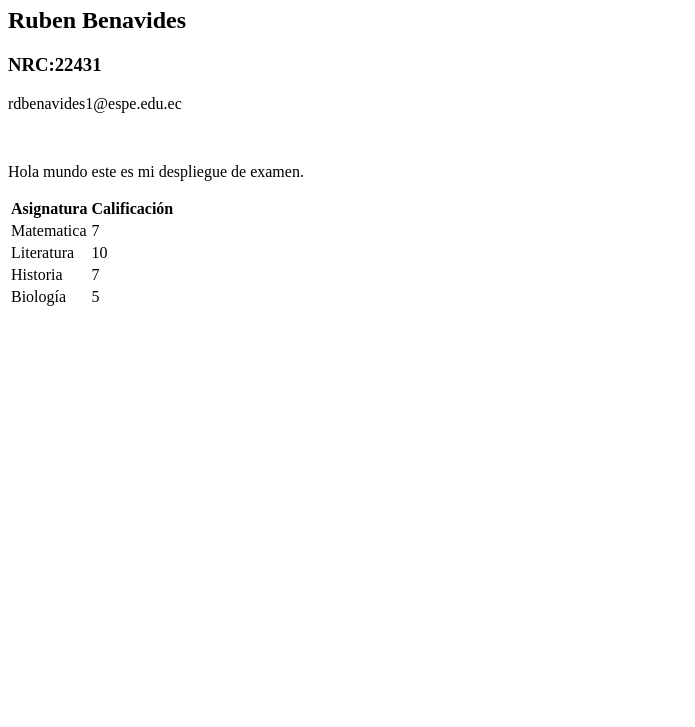
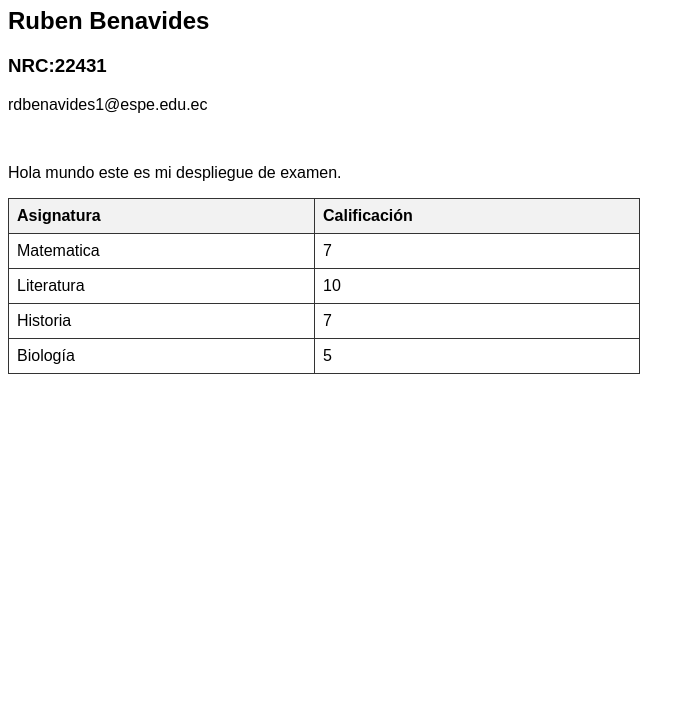
Before and after one commit to RubenBenavidess/ExamenPruebas-U3, a plain HTML site: page index.html in a window 1280 px wide. Shown: the part 73-800 px from the top of the page, without its empty margins (0-695 px from the left). Drawn offline with Linux system fonts and the light colour scheme.

Commit message:
añadido estilos

```diff
--- a/index.html
+++ b/index.html
@@ -8,7 +8,23 @@
 <body>
 
     <h1>Perfil — Notas & Estadística</h1>
-
+    <style>
+        body {
+            font-family: Arial, sans-serif;
+        }
+        table {
+            border-collapse: collapse;
+            width: 50%;
+        }
+        th, td {
+            border: 1px solid #333;
+            padding: 8px;
+            text-align: left;
+        }
+        th {
+            background-color: #f2f2f2;
+        }
+    </style>
     <h2>Ruben Benavides</h2>
     <h3>NRC:22431</h3>
     <p>rdbenavides1@espe.edu.ec</p>
```
